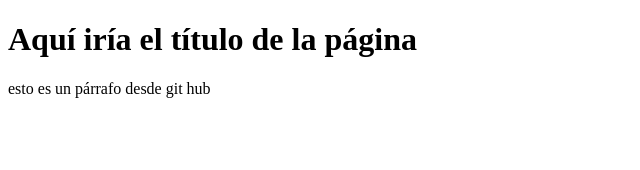
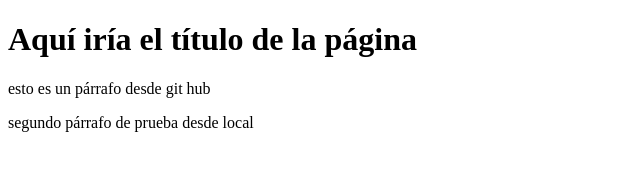
Before and after one commit to irocGH/proyecto-web-empresa-C, a plain HTML site: page index.html in a window 1280 px wide. Shown: the whole page, without its empty margins (0-640 px from the left). Drawn offline with Linux system fonts and the light colour scheme.

Commit message:
segundo párrafo desde local

```diff
--- a/index.html
+++ b/index.html
@@ -10,5 +10,6 @@
         <h1>Aquí iría el título de la página</h1>
 
     <p> esto es un párrafo desde git hub </p>
+    <p> segundo párrafo de prueba desde local </p>
 </body>
 </html>
```
